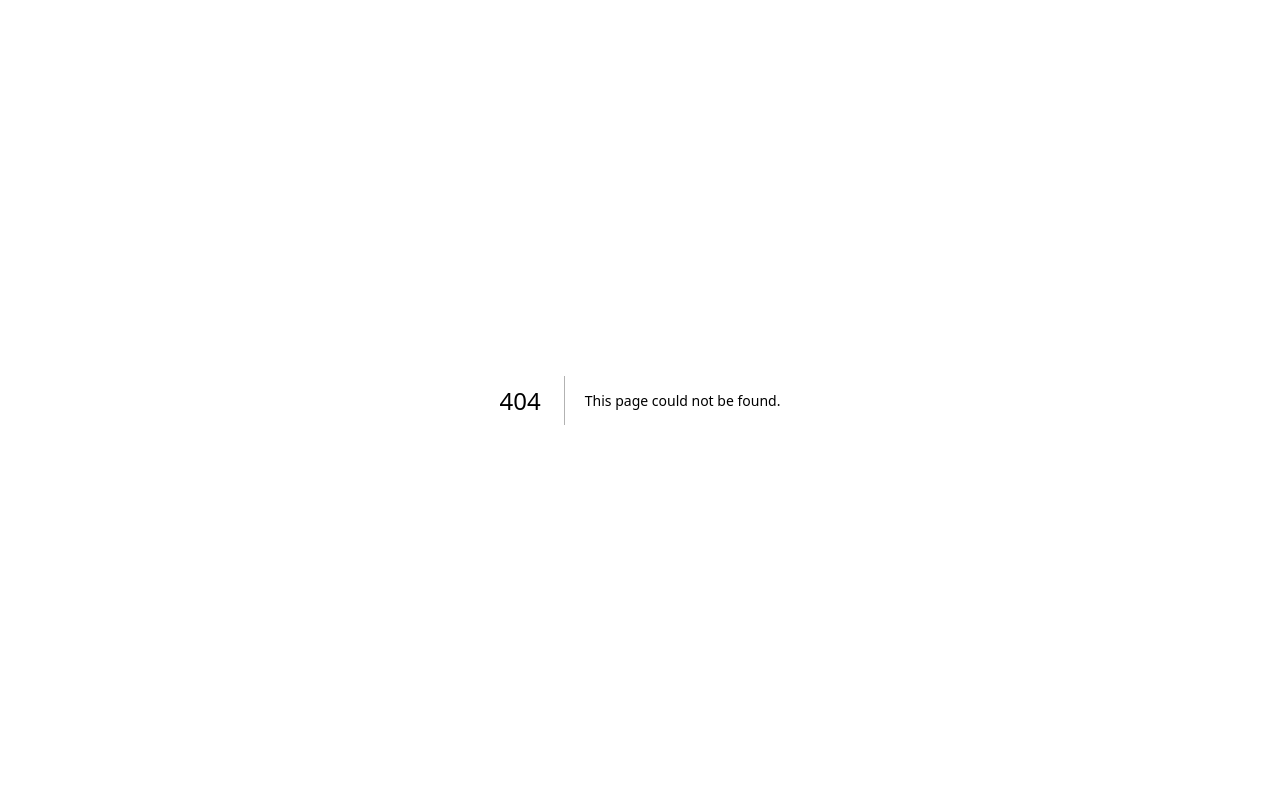
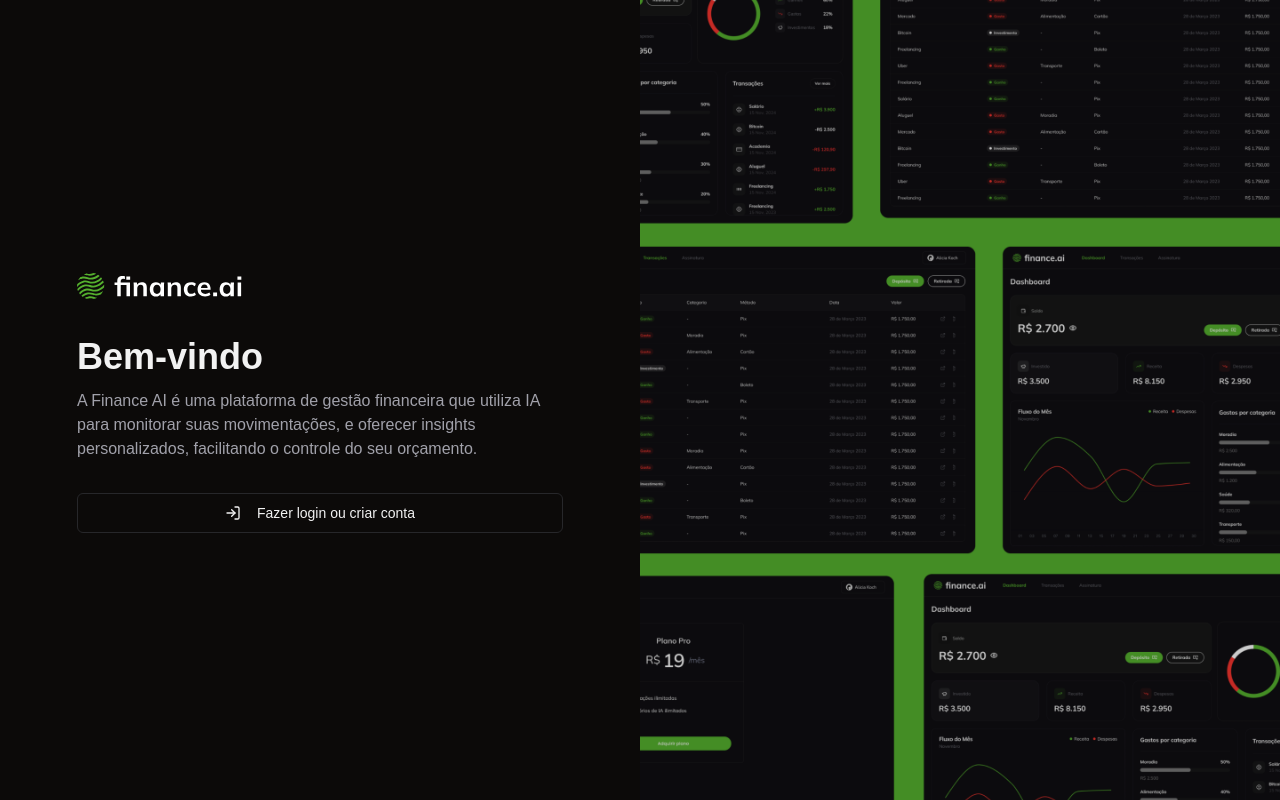
Before and after one commit to diego-krug/finance, a Next.js app: page /login in a window 1280 px wide. Before the commit this address had no page. Built offline with nearby package versions, Linux system fonts and the light colour scheme.

Commit message:
feat: add login page

```diff
--- /dev/null
+++ b/app/login/page.tsx
@@ -0,0 +1,41 @@
+import Image from "next/image";
+import { Button } from "../_components/ui/button";
+import { LogInIcon } from "lucide-react";
+
+const LoginPage = () => {
+  return (
+    <div className="grid h-full grid-cols-2">
+      {/* ESQUERDA */}
+      <div className="mx-auto flex h-full max-w-[550px] flex-col justify-center p-8">
+        <Image
+          src="/logo.svg"
+          width={173}
+          height={39}
+          alt="Finance AI"
+          className="mb-8"
+        />
+        <h1 className="mb-3 text-4xl font-bold">Bem-vindo</h1>
+        <p className="text-muted-foreground mb-8">
+          A Finance AI é uma plataforma de gestão financeira que utiliza IA para
+          monitorar suas movimentações, e oferecer insights personalizados,
+          facilitando o controle do seu orçamento.
+        </p>
+        <Button variant="outline">
+          <LogInIcon className="mr-2" />
+          Fazer login ou criar conta
+        </Button>
+      </div>
+      {/* DIREITA */}
+      <div className="relative h-full w-full">
+        <Image
+          src="/login.png"
+          alt="Faça login"
+          fill
+          className="object-cover"
+        />
+      </div>
+    </div>
+  );
+};
+
+export default LoginPage;
--- a/app/subscription/page.tsx
+++ b/app/subscription/page.tsx
@@ -1,5 +1,5 @@
-const Subscription = () => {
-    return ( <h1>Subscription Page</h1> );
-}
+const SubscriptionPage = () => {
+  return <h1>Subscription Page</h1>;
+};
 
-export default Subscription;
+export default SubscriptionPage;
--- a/app/transactions/page.tsx
+++ b/app/transactions/page.tsx
@@ -1,5 +1,5 @@
-const Transactions = () => {
-    return ( <h1>Transaction Page</h1> );
-}
+const TransactionsPage = () => {
+  return <h1>Transaction Page</h1>;
+};
 
-export default Transactions;
+export default TransactionsPage;
```
Also changed, not shown: public/login.png (added), public/logo.svg (added).
